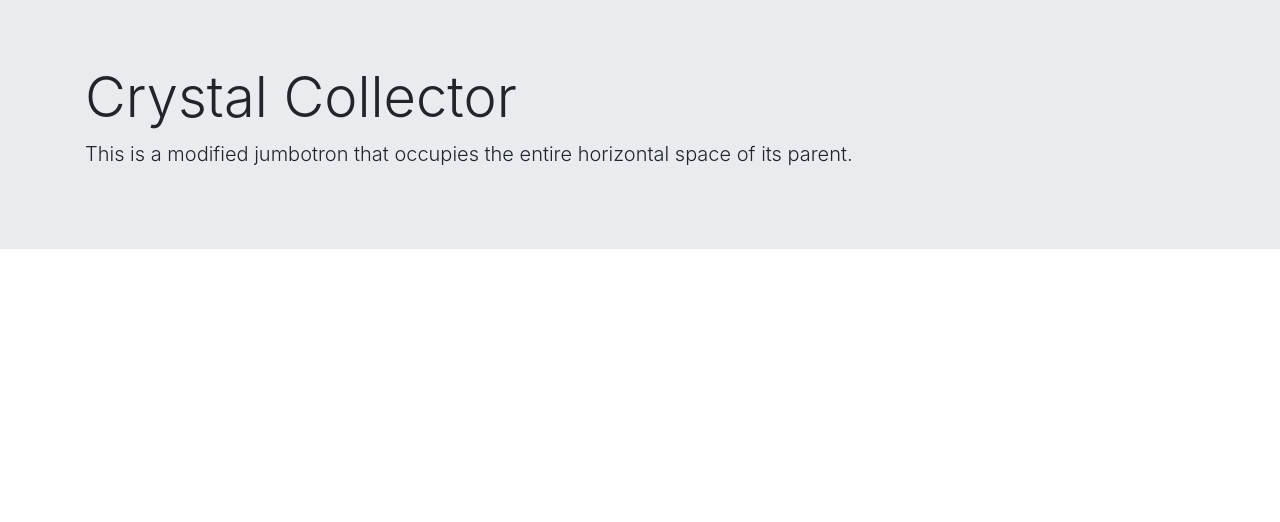
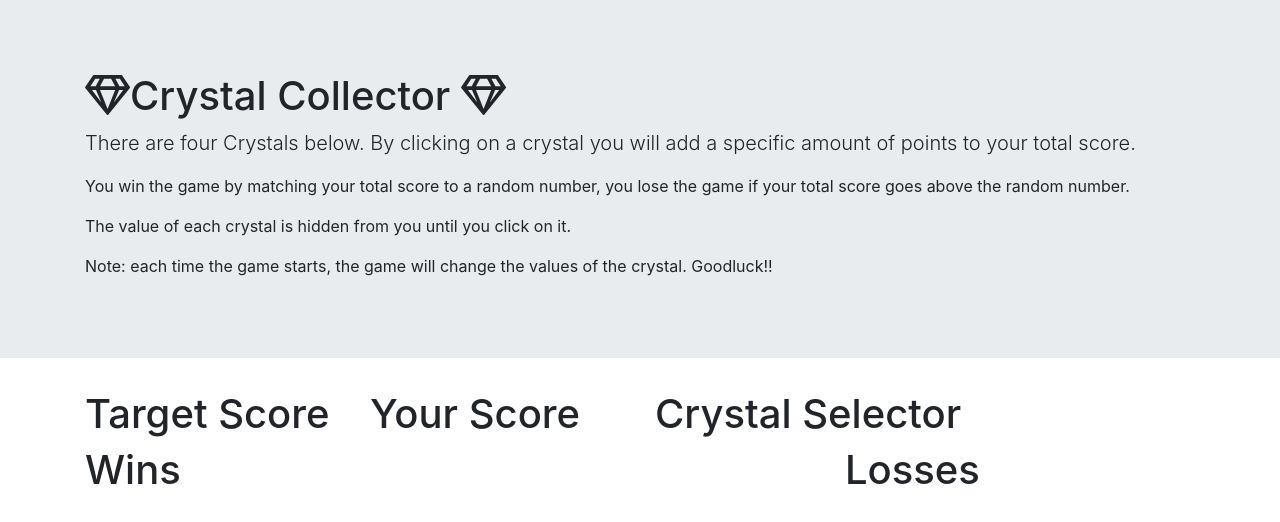
Before and after one commit to rockytrice/unit-4-game, a plain HTML site: page index.html in a window 1280 px wide. Drawn offline with nearby package versions, Linux system fonts and the light colour scheme.

Commit message:
layout of game

```diff
--- a/index.html
+++ b/index.html
@@ -1,31 +1,77 @@
 <!DOCTYPE html>
 <html>
+
 <head>
     <meta charset="utf-8" />
     <meta http-equiv="X-UA-Compatible" content="IE=edge">
     <title>Page Title</title>
     <meta name="viewport" content="width=device-width, initial-scale=1">
+    <link rel="stylesheet" href="https://use.fontawesome.com/releases/v5.1.0/css/all.css" integrity="sha384-lKuwvrZot6UHsBSfcMvOkWwlCMgc0TaWr+30HWe3a4ltaBwTZhyTEggF5tJv8tbt"
+        crossorigin="anonymous">
     <link rel="stylesheet" type="text/css" href="assets/css/style.css">
-    <link rel="stylesheet" href="https://maxcdn.bootstrapcdn.com/bootstrap/4.0.0/css/bootstrap.min.css" integrity="sha384-Gn5384xqQ1aoWXA+058RXPxPg6fy4IWvTNh0E263XmFcJlSAwiGgFAW/dAiS6JXm" crossorigin="anonymous">
+    <link rel="stylesheet" href="https://maxcdn.bootstrapcdn.com/bootstrap/4.0.0/css/bootstrap.min.css" integrity="sha384-Gn5384xqQ1aoWXA+058RXPxPg6fy4IWvTNh0E263XmFcJlSAwiGgFAW/dAiS6JXm"
+        crossorigin="anonymous">
     <link rel="stylesheet" type="text/css" href="assets/css/style.css">
     <script type="text/javascript" src="assets/javascript/game.js"></script>
 </head>
+
 <body>
     <header>
         <div class="jumbotron jumbotron-fluid">
             <div class="container">
-              <h1 class="display-4">Crystal Collector</h1>
-              <p class="lead">This is a modified jumbotron that occupies the entire horizontal space of its parent.</p>
+                <h1 class="display-4">
+                    <h1>
+                        <i class="far fa-gem"></i>Crystal Collector
+                        <i class="far fa-gem"></i>
+                    </h1>
+                    <p class="lead">There are four Crystals below. By clicking on a crystal you will add a specific amount of points to your
+                        total score.</p>
+                    <p>You win the game by matching your total score to a random number, you lose the game if your total score
+                        goes above the random number.</p>
+                    <p>The value of each crystal is hidden from you until you click on it.</p>
+                    <p>Note: each time the game starts, the game will change the values of the crystal. Goodluck!!</p>
+
             </div>
-          </div>
+        </div>
     </header>
+
+
+    <div class="container container-game">
+        <div class="row">
+            <div class="col-md-3">
+                <h1 class="Target-score">Target Score</h1>
+            </div>
+            <div class="col-md-3">
+                <h1 class="score">Your Score</h1>
+            </div>
+            <div class="col-md-6">
+                <h1 class="crystal selector">Crystal Selector</h1>
+            </div>
+
+        </div>
+        <div class="row">
+            <div class="col-md-4">
+                <h1 class="wins">Wins</h1>
+            </div>
+            <div class="col-md-4"></div>
+            <div class="col-md-4">
+                <h1 class="loss">Losses</h1>
+            </div>
+
+
+
+        </div>
+    </div>
 
 
 
 
 
-    <script src="https://code.jquery.com/jquery-3.3.1.min.js"
-    integrity="sha256-FgpCb/KJQlLNfOu91ta32o/NMZxltwRo8QtmkMRdAu8="
-    crossorigin="anonymous"></script>
+
+
+
+    <script src="https://code.jquery.com/jquery-3.3.1.min.js" integrity="sha256-FgpCb/KJQlLNfOu91ta32o/NMZxltwRo8QtmkMRdAu8="
+        crossorigin="anonymous"></script>
 </body>
+
 </html>
```
